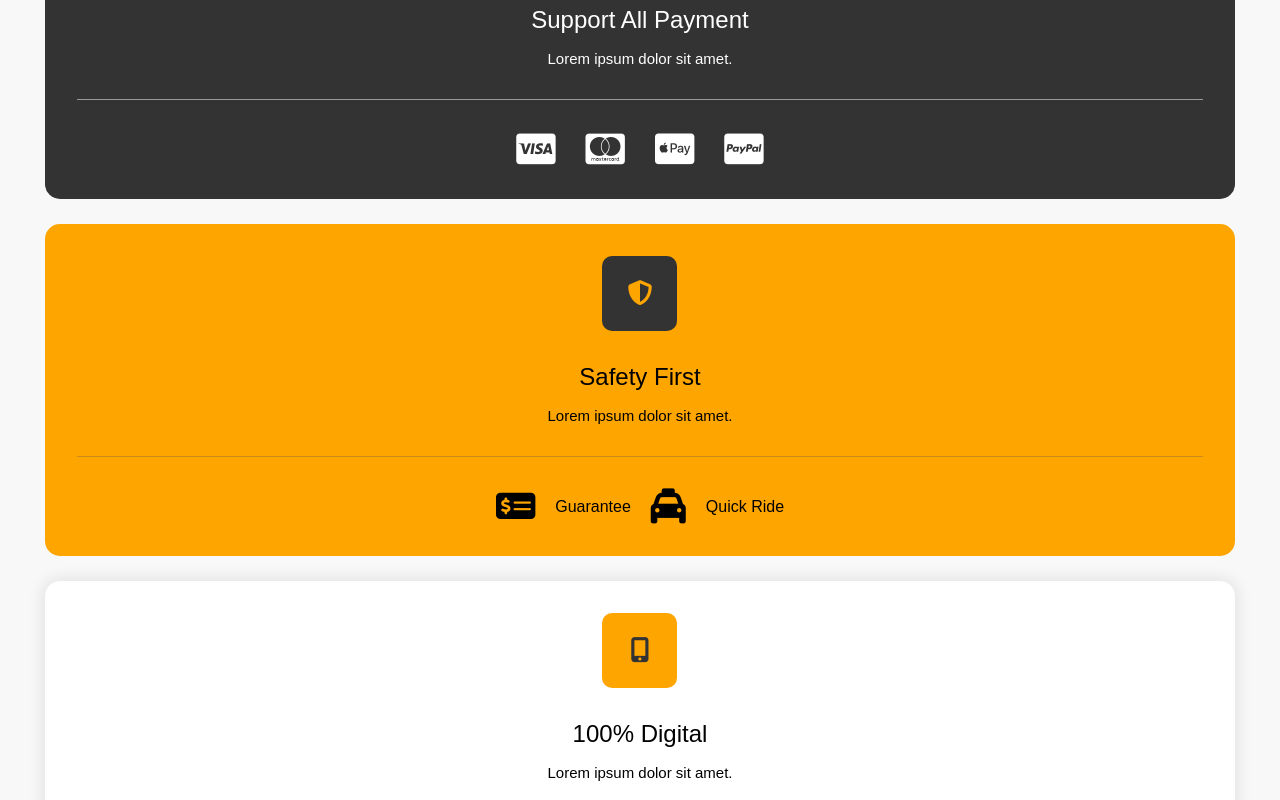
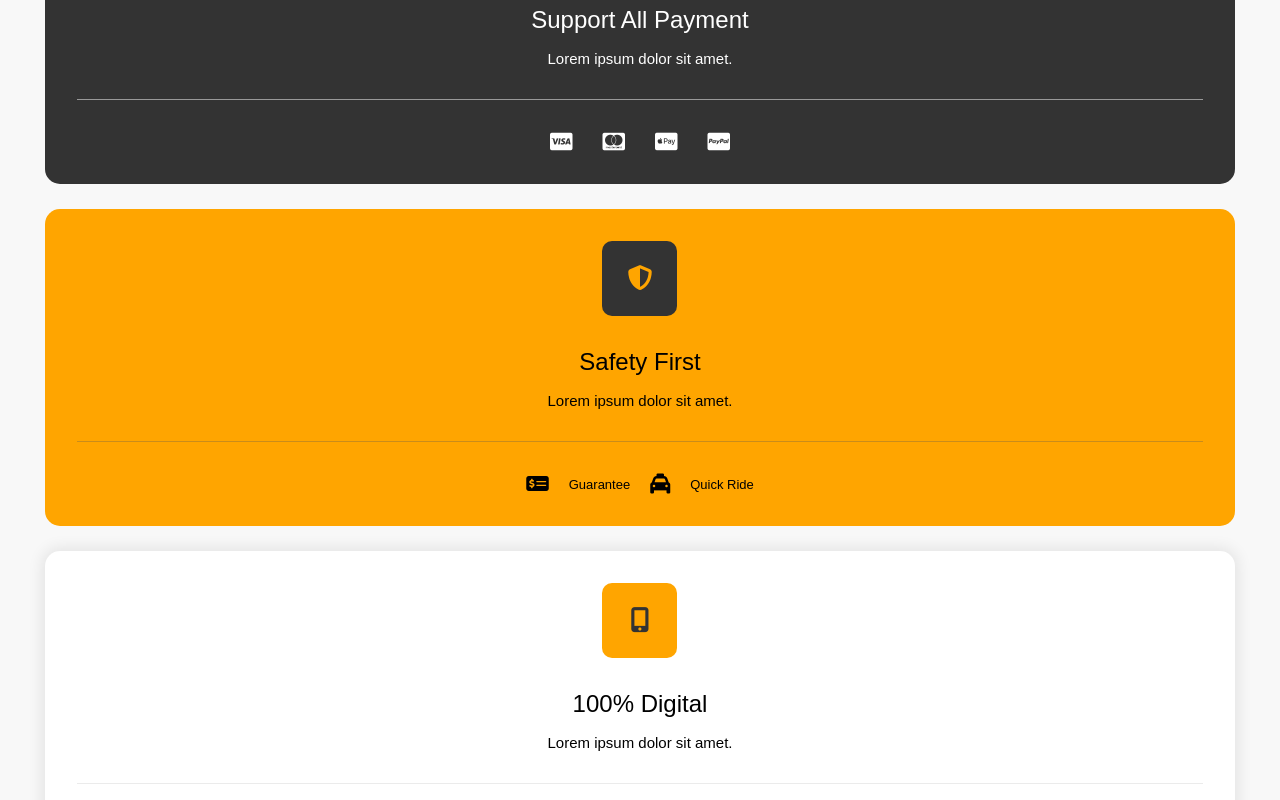
Before and after one commit to Giridharan629/taxi_booking_mobile, a React (Vite) app in the folder taxi-booking/: page / in a window 1280 px wide. Shown: the part 2100-2900 px from the top of the page. Built offline with nearby package versions, Linux system fonts and the light colour scheme.

Commit message:
logos size changed

```diff
--- a/taxi-booking/src/components/Slates/Slates.css
+++ b/taxi-booking/src/components/Slates/Slates.css
@@ -34,7 +34,7 @@
 }
 
 .logos i{
-    font-size: 35px;
+    font-size: 20px;
 
 }
 
@@ -102,3 +102,7 @@
 .slade:last-child .logos i{
     color: orange;
 }
+
+.logos span{
+    font-size: 13px;
+}
```
